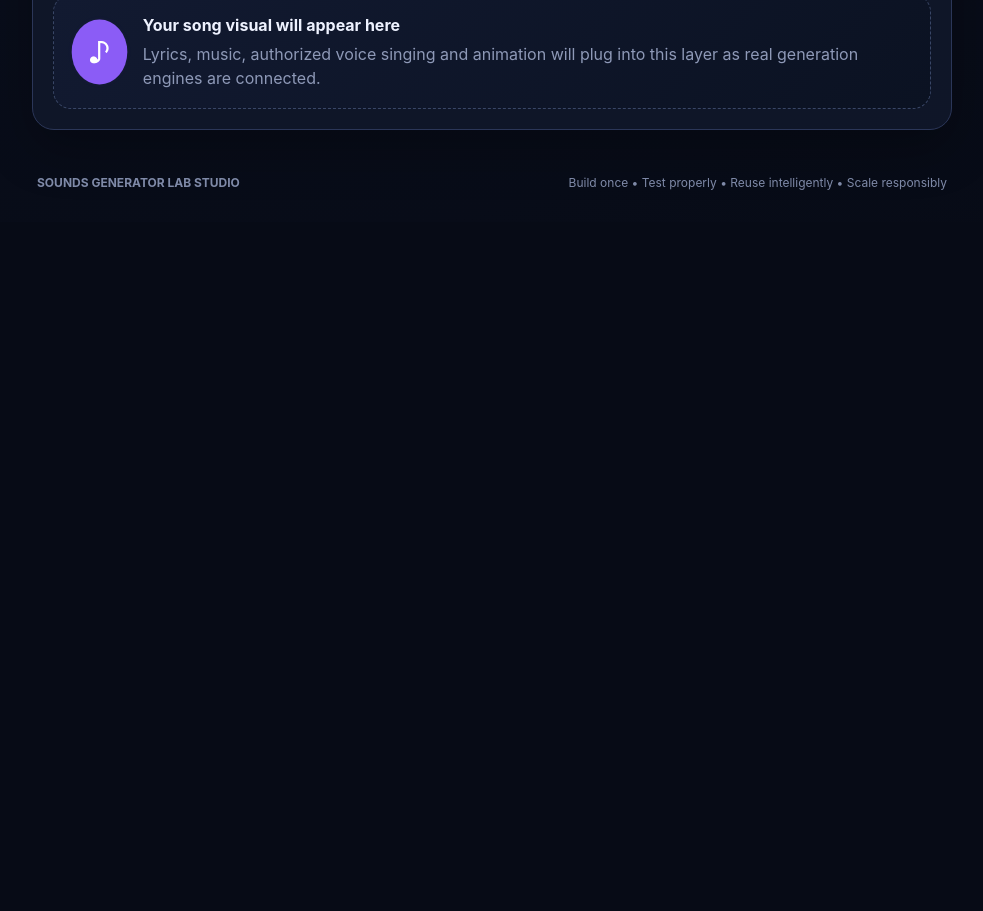
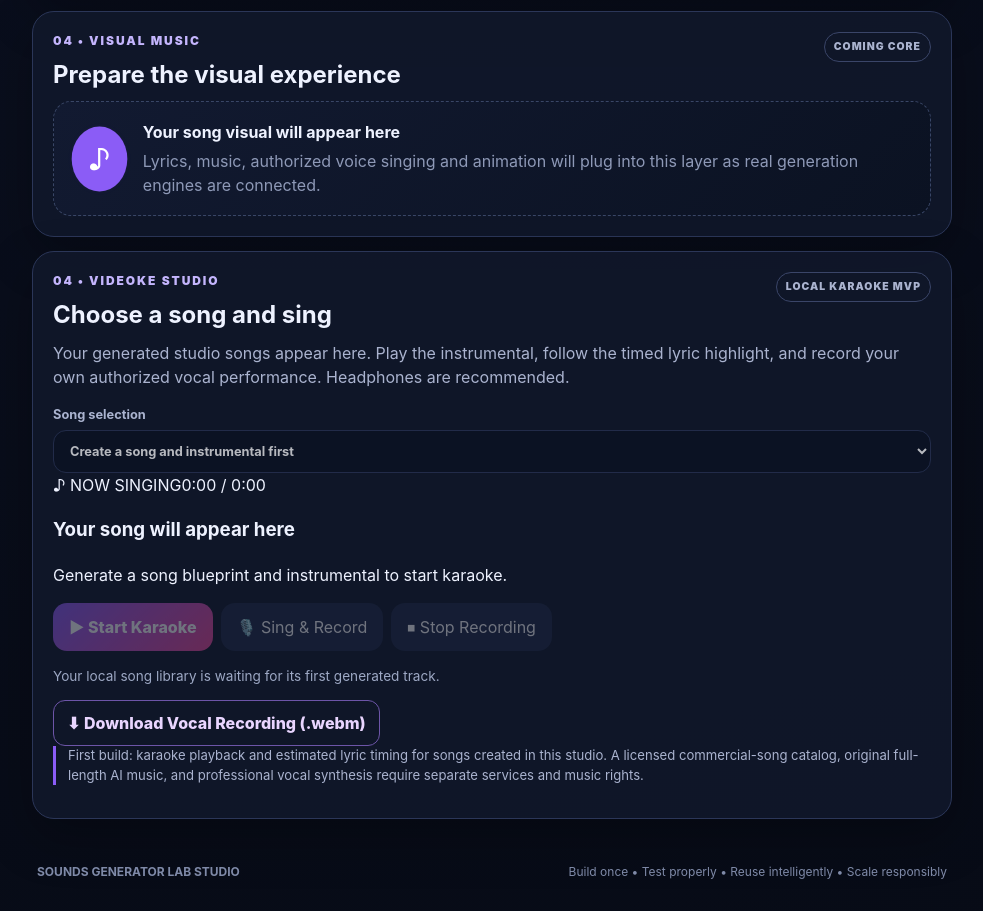
Before and after one commit to philipasuncion6-tech/SOUNDS-GENERATOR-LAB-STUDIO, a plain HTML site: page index.html in a window 1280 px wide. Shown: the part 1521-2432 px from the top of the page, without its empty margins (148-1131 px from the left). Before the commit the page ends 1743 px from the top, so only its background shows below. Drawn offline with Linux system fonts and the light colour scheme.

Commit message:
Add Videoke Studio section and five-step flow

```diff
--- a/index.html
+++ b/index.html
@@ -31,7 +31,8 @@
       <div class="step active"><span>1</span><b>VOICE</b><small>Capture</small></div>
       <div class="step"><span>2</span><b>PROFILE</b><small>Analyze</small></div>
       <div class="step"><span>3</span><b>SONG</b><small>Create</small></div>
-      <div class="step"><span>4</span><b>VISUAL</b><small>Experience</small></div>
+      <div class="step"><span>4</span><b>VIDEOKE</b><small>Sing</small></div>
+      <div class="step"><span>5</span><b>VISUAL</b><small>Experience</small></div>
     </section>
 
     <section class="studio-card" id="voiceStudio">
@@ -111,6 +112,33 @@
       </div>
     </section>
 
+
+
+    <section class="studio-card" id="videokeStudio">
+      <div class="section-head">
+        <div><p class="eyebrow">04 • VIDEOKE STUDIO</p><h2>Choose a song and sing</h2></div>
+        <span class="pill">LOCAL KARAOKE MVP</span>
+      </div>
+      <p class="muted">Your generated studio songs appear here. Play the instrumental, follow the timed lyric highlight, and record your own authorized vocal performance. Headphones are recommended.</p>
+      <label>Song selection
+        <select id="karaokeSongSelect" disabled><option value="">Create a song and instrumental first</option></select>
+      </label>
+      <div class="karaoke-screen" aria-live="polite">
+        <div class="karaoke-topline"><span>♪ NOW SINGING</span><span id="karaokeClock">0:00 / 0:00</span></div>
+        <h3 id="karaokeTitle">Your song will appear here</h3>
+        <div id="karaokeLyrics" class="karaoke-lyrics"><p class="karaoke-placeholder">Generate a song blueprint and instrumental to start karaoke.</p></div>
+      </div>
+      <audio id="karaokePlayer" controls hidden></audio>
+      <div class="controls">
+        <button id="karaokePlayBtn" class="primary" disabled>▶ Start Karaoke</button>
+        <button id="karaokeRecordBtn" disabled>🎙️ Sing & Record</button>
+        <button id="karaokeStopRecordBtn" disabled>⏹ Stop Recording</button>
+      </div>
+      <p id="karaokeStatus" class="status-text">Your local song library is waiting for its first generated track.</p>
+      <a id="karaokeDownloadVocal" class="download-link" hidden>⬇ Download Vocal Recording (.webm)</a>
+      <p class="engine-note">First build: karaoke playback and estimated lyric timing for songs created in this studio. A licensed commercial-song catalog, original full-length AI music, and professional vocal synthesis require separate services and music rights.</p>
+    </section>
+
     <footer>
       <strong>SOUNDS GENERATOR LAB STUDIO</strong>
       <span>Build once • Test properly • Reuse intelligently • Scale responsibly</span>
```
